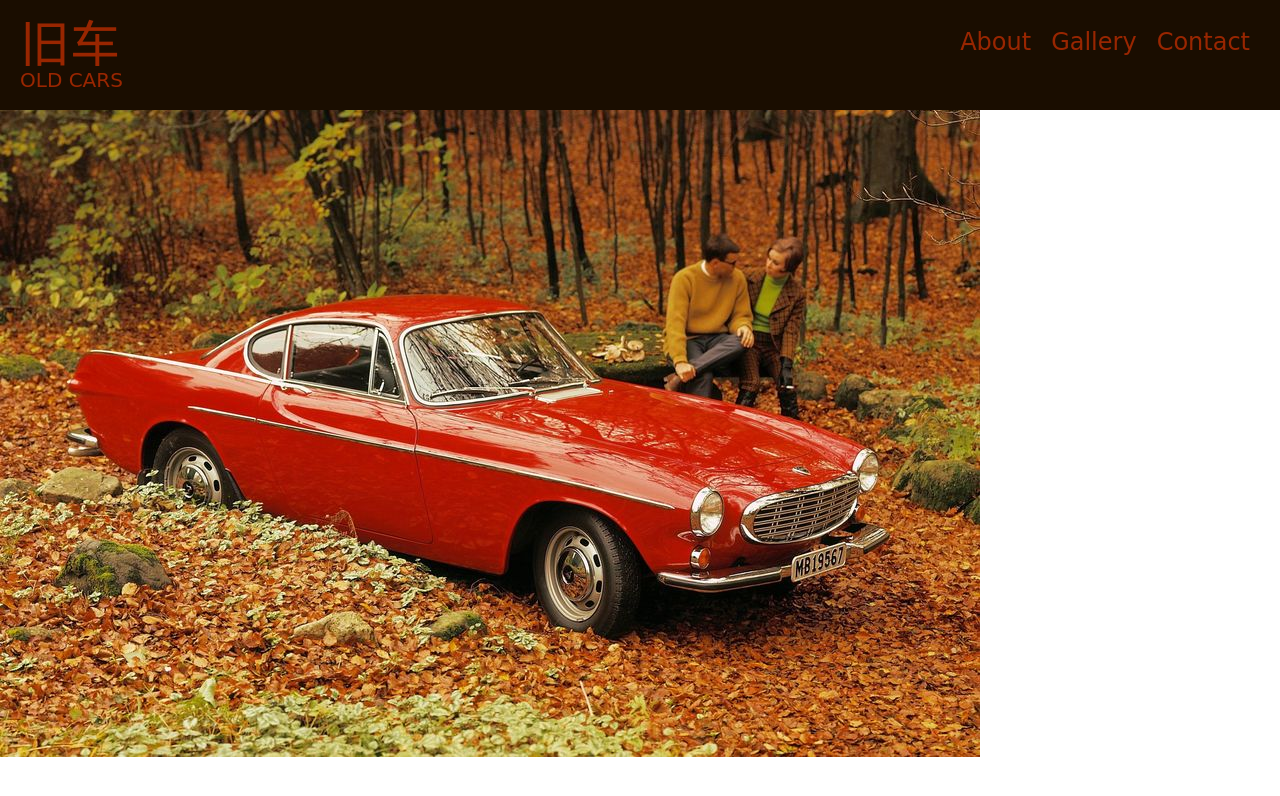
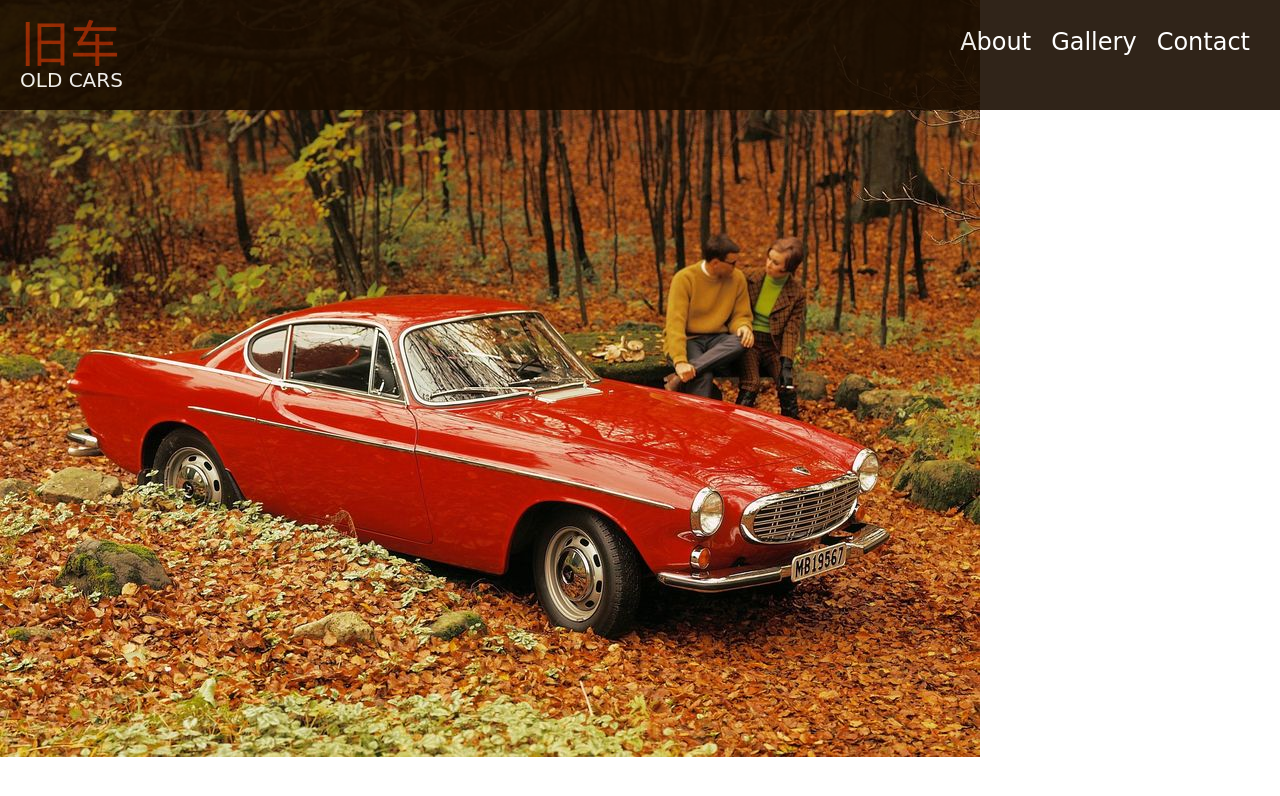
Before and after one commit to lilsson/final-project-js, a plain HTML site: page index.html in a window 1280 px wide. Drawn offline with Linux system fonts and the light colour scheme; a web font is replaced by a local one.

Commit message:
add color

```diff
--- a/css/style.css
+++ b/css/style.css
@@ -5,7 +5,7 @@
     width: 100%;
     position: relative;
     position: fixed;
-    /* opacity: 0.9; */
+    opacity: 0.9;
   }
 .container1{
     display: flex;
@@ -20,7 +20,8 @@
     font-family: 'Fredericka the Great', cursive;
 }
 .lisi{
-    color: #992600;
+    /* color: #992600; */
+    color: #fff;
 }
 .logo{
     font-size: 50px;
@@ -34,7 +35,8 @@
     font-size: 20px;
     text-transform: uppercase;
     font-family: 'Fredericka the Great', cursive;
-    color: #992600;
+    /* color: #992600; */
+    color: #fff;
 }
 .nav-list li {
     margin: 10px;
@@ -54,7 +56,6 @@
 .line{
     width: 100%;
     height: 3px;
-    background-color: #fff;
     position: absolute;
     top: 50%;
     left: 50%;
```
Also changed, not shown: img/austin-healey-3000.jpg (added), img/blackcar.png (added), img/porsche-356-c-coupe.jpg (added).
